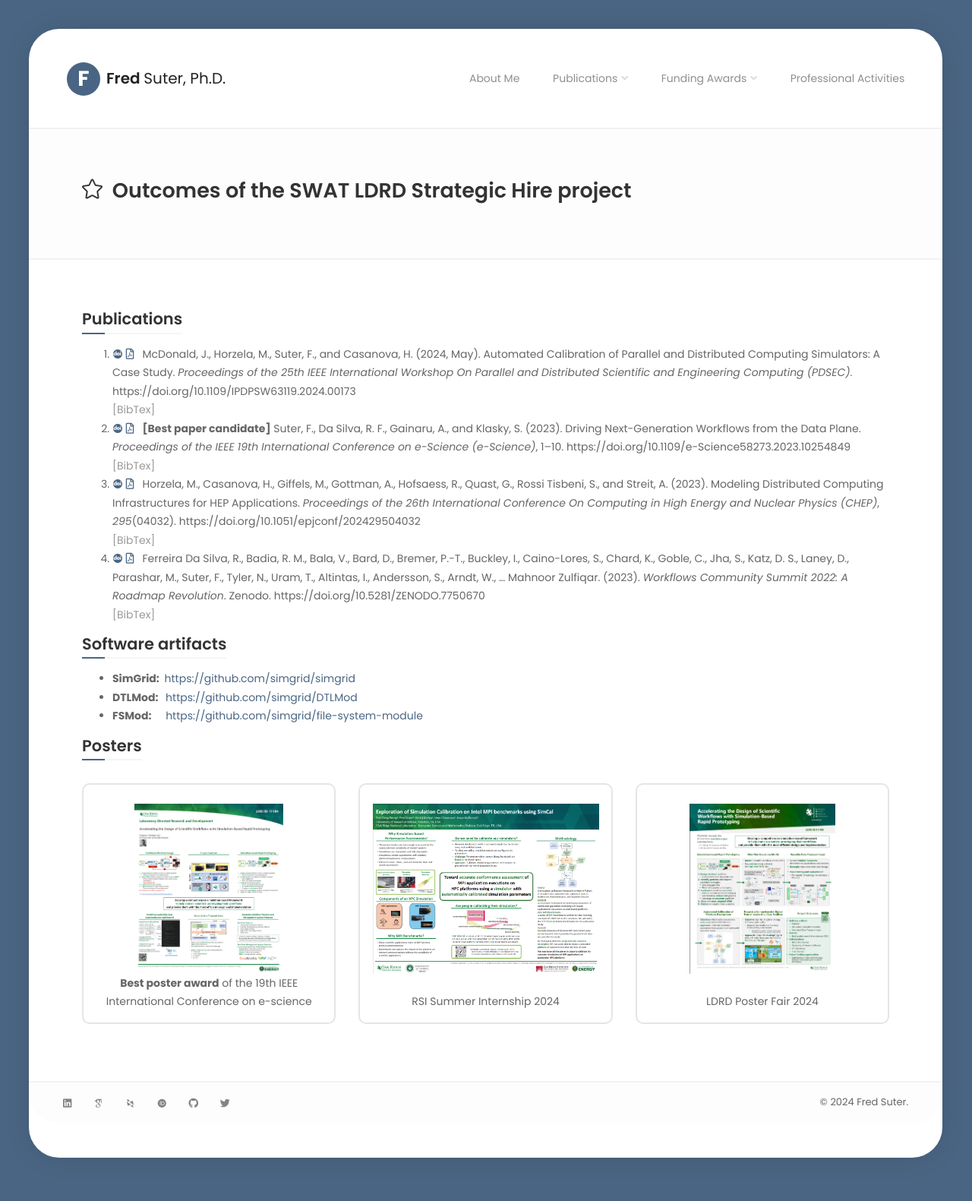
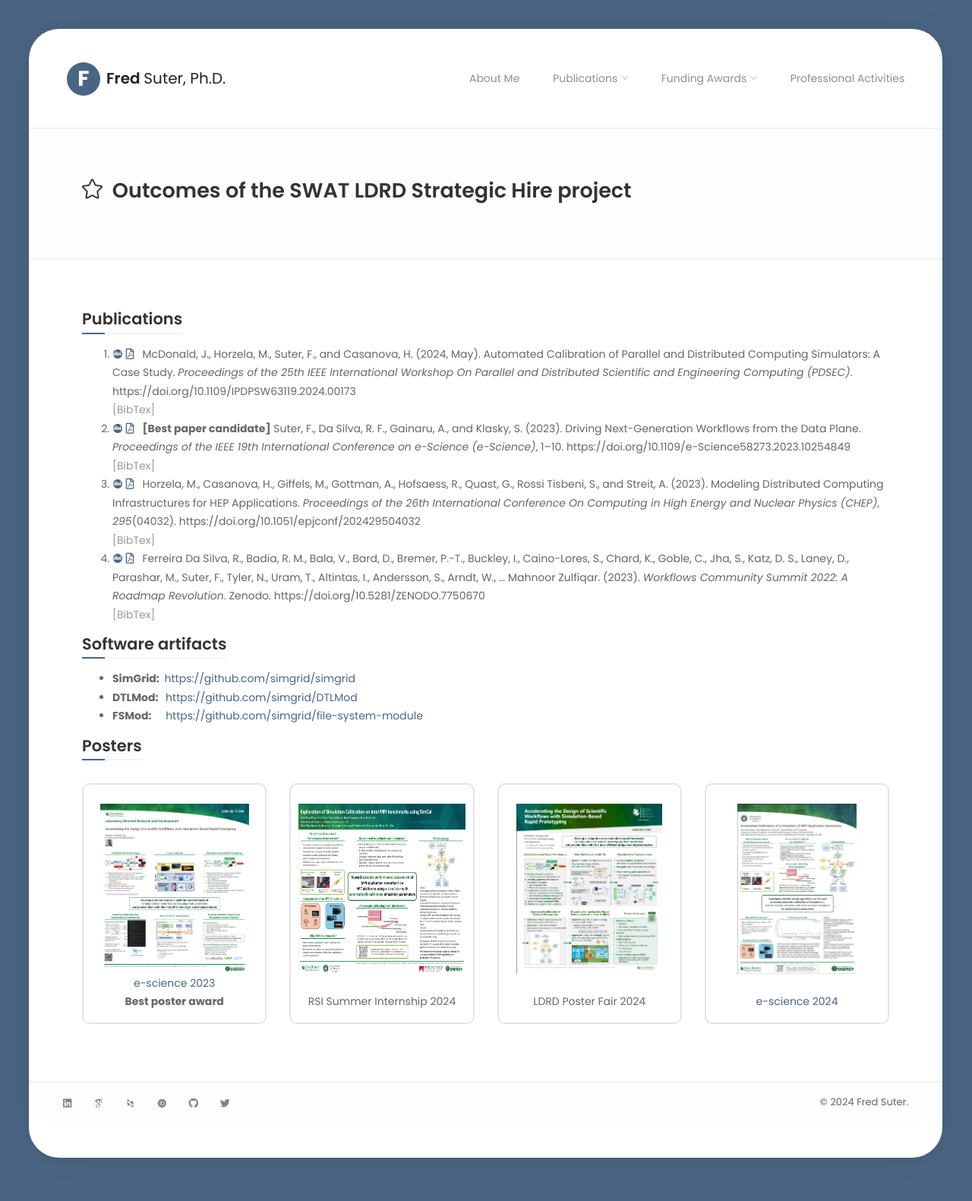
Before and after one commit to frs69wq/fred-suter.github.io, a Jekyll site: the page built from _pages/swat-outcomes.html, in a window 1280 px wide. Shown: the whole page at 76% size. Built offline with Jekyll 4.4.1, drawn with Linux system fonts in a browser that asks for light colours; some web fonts are replaced.

Commit message:
add escience 2024 poster

```diff
--- a/_pages/swat-outcomes.html
+++ b/_pages/swat-outcomes.html
@@ -166,15 +166,19 @@ permalink: /swat-outcomes.html
 	    <div class="block-title">
 	      <h2>Posters</h2>
 	                  <div class="row">
-              <div class="col-xs-12 col-sm-4">
+              <div class="col-xs-12 col-sm-3">
 		<div class="lm-info-block gray-default">
                   <a href="./files/posters/LDRD-Poster-23.pdf" target="_blank">
                     <img src="./assets/images/LDRD-Poster-23.png" style="height: 16em">
                   </a>
-                  <span class="lm-info-block-text"><b>Best poster award</b> of the 19th IEEE International Conference on e-science</span>
+                  <span class="lm-info-block-text">
+		  <a href="https://www.escience-conference.org/2023" target="_blank">e-science 2023</a>
+		  <br>
+		  <b>Best poster award</b>
+		  </span>
 		</div>
 	      </div>
-	      <div class="col-xs-12 col-sm-4">
+	      <div class="col-xs-12 col-sm-3">
 		<div class="lm-info-block gray-default">
                 <a href="./files/posters/RSI-Summer-Intern-Poster-24.pdf" target="_blank">
                  <img src="./assets/images/RSI-Summer-Intern-Poster-24.png" style="height: 16em">
@@ -183,13 +187,24 @@ permalink: /swat-outcomes.html
                   <span class="lm-info-block-text">RSI Summer Internship 2024</span>
 		</div>
               </div>
-	      <div class="col-xs-12 col-sm-4">
+	      <div class="col-xs-12 col-sm-3">
 		<div class="lm-info-block gray-default">
                 <a href="./files/posters/LDRD-Poster-24.pdf" target="_blank">
                  <img src="./assets/images/LDRD-Poster-24.png" style="height: 16em">
                 </a>
 		  <br>&nbsp;<br>
                   <span class="lm-info-block-text">LDRD Poster Fair 2024</span>
+		</div>
+              </div>
+	      <div class="col-xs-12 col-sm-3">
+		<div class="lm-info-block gray-default">
+                <a href="./files/posters/escience-poster-24.pdf" target="_blank">
+                 <img src="./assets/images/escience-poster-24.png" style="height: 16em">
+                </a>
+		  <br>&nbsp;<br>
+                  <span class="lm-info-block-text">
+		  <a href="https://www.escience-conference.org/2024" target="_blank">e-science 2024</a>
+		  </span>
 		</div>
               </div>
 	    </div>
```
Also changed, not shown: assets/images/escience-poster-24.png (added), 1 other file.
